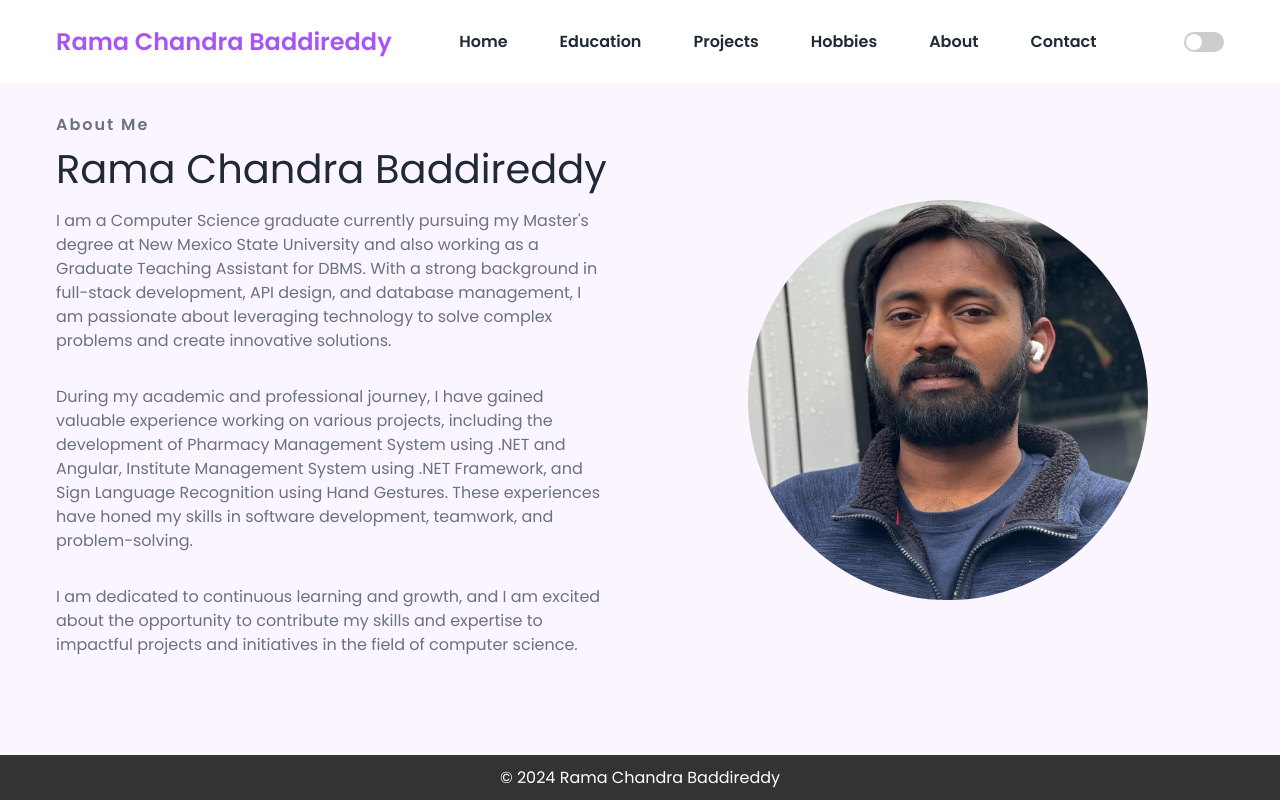
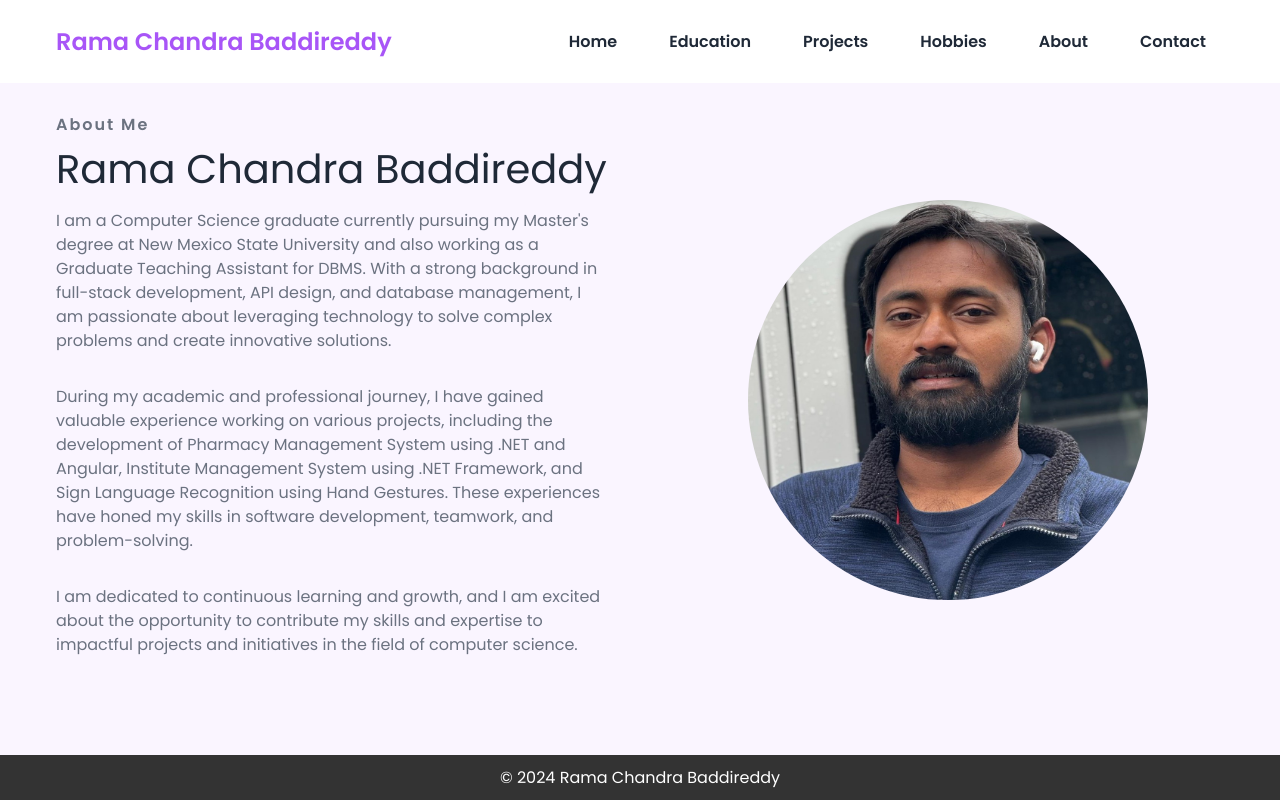
Before and after one commit to RamaChandra793/RamaChandra793.github.io, a plain HTML site: page about.html in a window 1280 px wide. Drawn offline with nearby package versions, Linux system fonts and the light colour scheme.

Commit message:
Update about.html

```diff
--- a/about.html
+++ b/about.html
@@ -27,10 +27,7 @@
         <li><a href="about.html">About</a></li>
         <li><a href="contact.html">Contact</a></li>
       </ul>
-      <div class="theme-toggle" onclick="toggleTheme()">
-        <input type="checkbox" id="theme-switch" />
-        <label for="theme-switch" class="toggle-btn"></label>
-      </div>
+
     </div>
   </nav>
 
```
